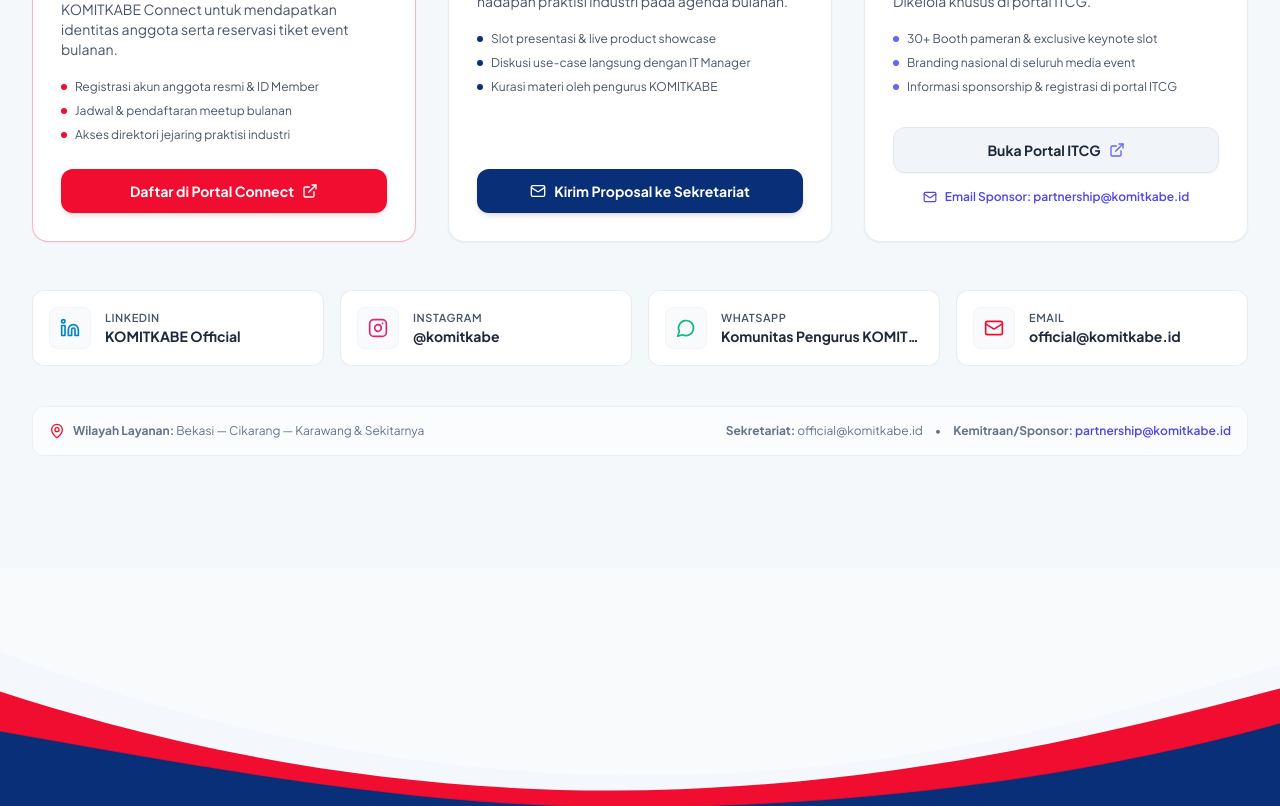
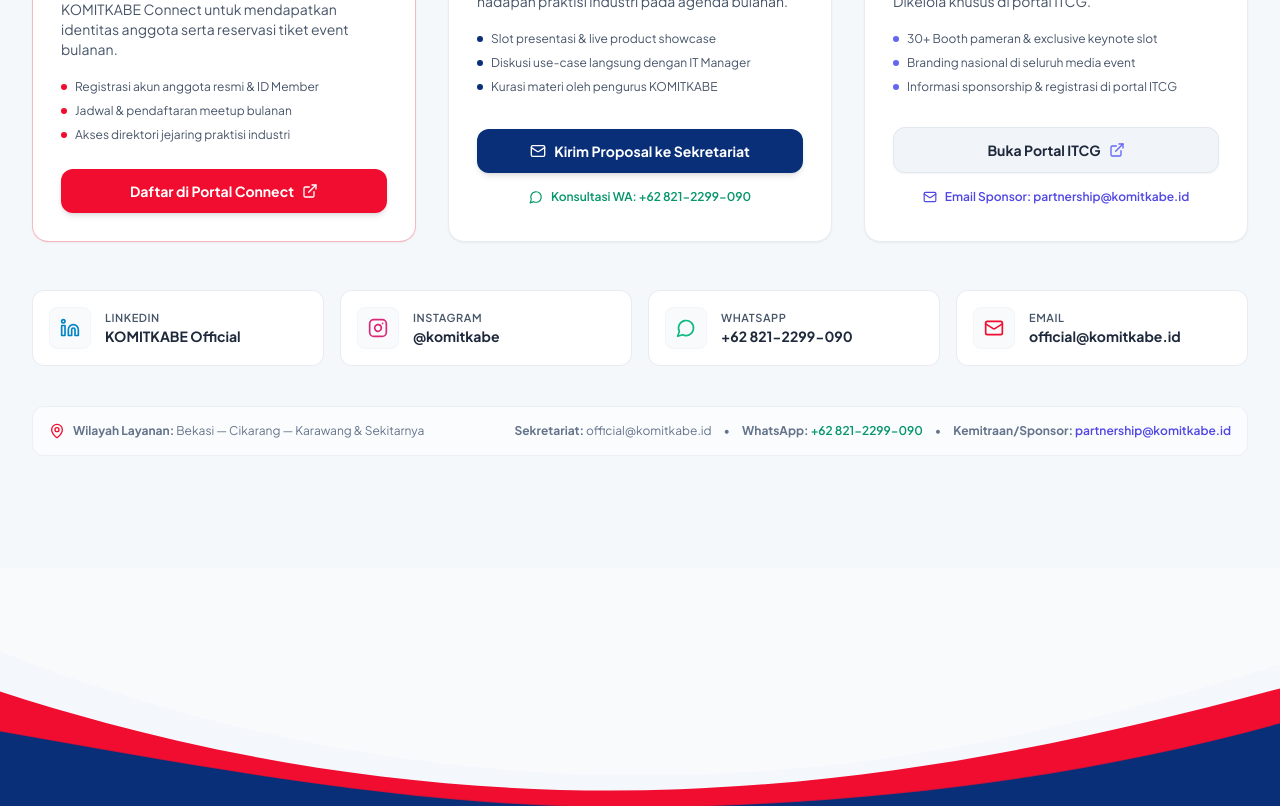
Before and after one commit to trisfaizal/komitkabe-web, a React (Vite) app: page / in a window 1280 px wide. Shown: the part 7660-8466 px from the top of the page. Built offline with nearby package versions, Linux system fonts and the light colour scheme; the HTML template or start-up script is replaced by a standard one.

Commit message:
content: update official KOMITKABE WhatsApp contact number

```diff
--- a/src/components/ContactCollaboration.tsx
+++ b/src/components/ContactCollaboration.tsx
@@ -113,6 +113,7 @@ export const ContactCollaboration: React.FC = () => {
               </ul>
             </div>
 
+            <div className="space-y-2 pt-2">
               <a
                 href="mailto:official@komitkabe.id?subject=Pengajuan%20Presentasi%20Vendor%20Tech%20Sharing%20KOMITKABE"
                 className="inline-flex items-center justify-center gap-2 w-full py-3 px-4 rounded-xl font-bold text-xs sm:text-sm text-white bg-brand-navy hover:bg-brand-navy-light dark:bg-blue-600 dark:hover:bg-blue-500 shadow-md transition-all active:scale-95"
@@ -120,6 +121,16 @@ export const ContactCollaboration: React.FC = () => {
                 <Mail className="w-4 h-4" />
                 <span>Kirim Proposal ke Sekretariat</span>
               </a>
+              <a
+                href="https://wa.me/628212299090?text=Halo%20Pengurus%20KOMITKABE%2C%20kami%20vendor%20teknologi%20ingin%20berkonsultasi%20mengenai%20slot%20presentasi%20sharing%20bulanan"
+                target="_blank"
+                rel="noopener noreferrer"
+                className="inline-flex items-center justify-center gap-2 w-full py-2 px-3 rounded-lg font-semibold text-xs text-emerald-600 dark:text-emerald-400 hover:bg-emerald-50 dark:hover:bg-emerald-950/40 transition-colors text-center"
+              >
+                <MessageCircle className="w-3.5 h-3.5" />
+                <span>Konsultasi WA: +62 821-2299-090</span>
+              </a>
+            </div>
           </div>
 
           {/* Card 3: Kemitraan Umum & Sponsorship ITCG */}
@@ -210,6 +221,8 @@ export const ContactCollaboration: React.FC = () => {
           <div className="flex flex-wrap items-center gap-2 sm:gap-3">
             <span><strong>Sekretariat:</strong> <a href={`mailto:${siteConfig.contact.email}`} className="hover:underline">{siteConfig.contact.email}</a></span>
             <span className="hidden sm:inline">•</span>
+            <span><strong>WhatsApp:</strong> <a href={siteConfig.contact.whatsappUrl} target="_blank" rel="noopener noreferrer" className="hover:underline text-emerald-600 dark:text-emerald-400 font-semibold">{siteConfig.contact.whatsapp}</a></span>
+            <span className="hidden sm:inline">•</span>
             <span><strong>Kemitraan/Sponsor:</strong> <a href={`mailto:${siteConfig.contact.partnershipEmail}`} className="hover:underline text-indigo-600 dark:text-indigo-400 font-semibold">{siteConfig.contact.partnershipEmail}</a></span>
           </div>
         </div>
--- a/src/components/Footer.tsx
+++ b/src/components/Footer.tsx
@@ -87,6 +87,9 @@ export const Footer: React.FC = () => {
               <p className="text-xs text-blue-200">
                 Email: <a href={`mailto:${siteConfig.contact.email}`} className="underline hover:text-white">{siteConfig.contact.email}</a>
               </p>
+              <p className="text-xs text-blue-200">
+                WhatsApp: <a href={siteConfig.contact.whatsappUrl} target="_blank" rel="noopener noreferrer" className="underline hover:text-white">{siteConfig.contact.whatsapp}</a>
+              </p>
 
               {/* Social Media Icons */}
               <div className="flex items-center gap-2 pt-2">
@@ -109,7 +112,7 @@ export const Footer: React.FC = () => {
                   <Instagram className="w-4 h-4" />
                 </a>
                 <a
-                  href="https://wa.me/6281290008888"
+                  href={siteConfig.contact.whatsappUrl}
                   target="_blank"
                   rel="noopener noreferrer"
                   aria-label="WhatsApp Komunitas"
--- a/src/data/siteConfig.ts
+++ b/src/data/siteConfig.ts
@@ -58,6 +58,7 @@ export interface SiteConfig {
     email: string;
     partnershipEmail: string;
     whatsapp: string;
+    whatsappUrl: string;
     address: string;
     region: string;
   };
@@ -149,8 +150,8 @@ export const siteConfig: SiteConfig = {
     },
     {
       platform: "WhatsApp",
-      label: "Komunitas Pengurus KOMITKABE",
-      url: "https://wa.me/6281290008888",
+      label: "+62 821-2299-090",
+      url: "https://wa.me/628212299090?text=Halo%20Pengurus%20KOMITKABE%2C%20saya%20ingin%20bertanya%20mengenai%20komunitas",
       icon: "whatsapp"
     },
     {
@@ -163,7 +164,8 @@ export const siteConfig: SiteConfig = {
   contact: {
     email: "official@komitkabe.id",
     partnershipEmail: "partnership@komitkabe.id",
-    whatsapp: "+62 812-9000-8888",
+    whatsapp: "+62 821-2299-090",
+    whatsappUrl: "https://wa.me/628212299090?text=Halo%20Pengurus%20KOMITKABE%2C%20saya%20ingin%20bertanya%20mengenai%20komunitas",
     address: "Kawasan Industri Jababeka, Cikarang, Kab. Bekasi, Jawa Barat",
     region: "Bekasi — Cikarang — Karawang & Sekitarnya"
   },
```
Lines whose indentation alone changed are shown as unchanged.
